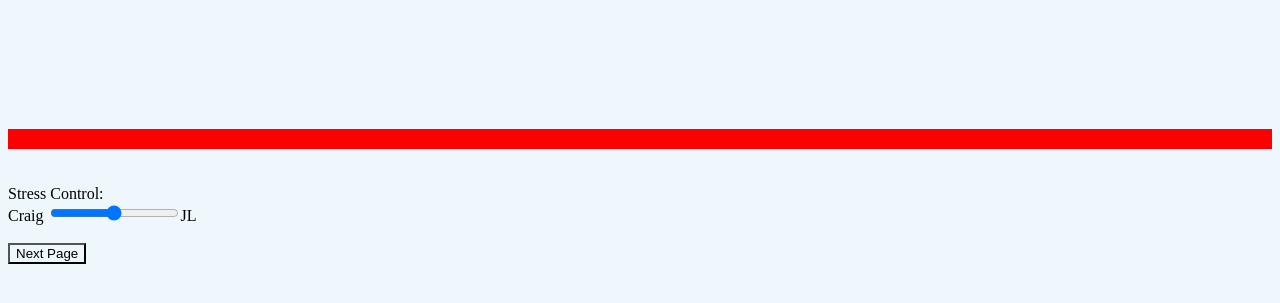
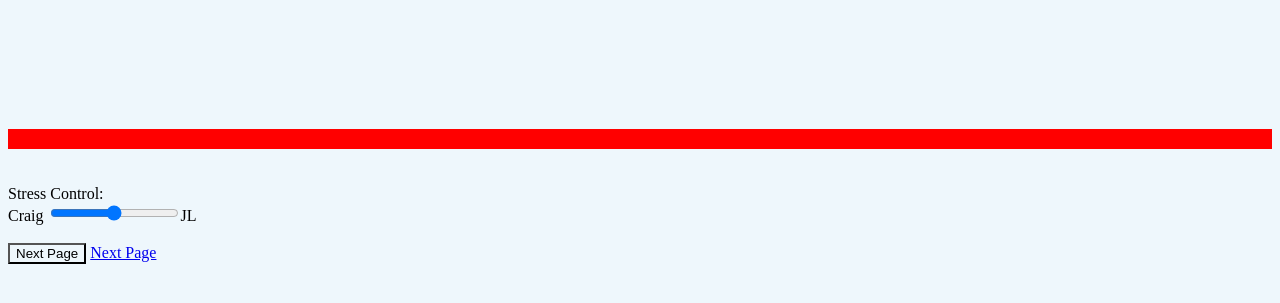
Before and after one commit to Danielfww/Random-All, a plain HTML site: page index.html in a window 1280 px wide. Shown: the part 171-474 px from the top of the page. Drawn offline with Linux system fonts and the light colour scheme.

Commit message:
Update index.html

```diff
--- a/index.html
+++ b/index.html
@@ -22,8 +22,9 @@
 <input type="range" id="range" name="range" min="0" max="100">JL
   <br>
   <br>
-  <form action="Page2.html">
+<form action="Page2.html">
   <input type="submit" value="Next Page">
+  <a href="Page2.html" class="buttonClass">Next Page</a>
 </form>
   </body>
 </html>
```
